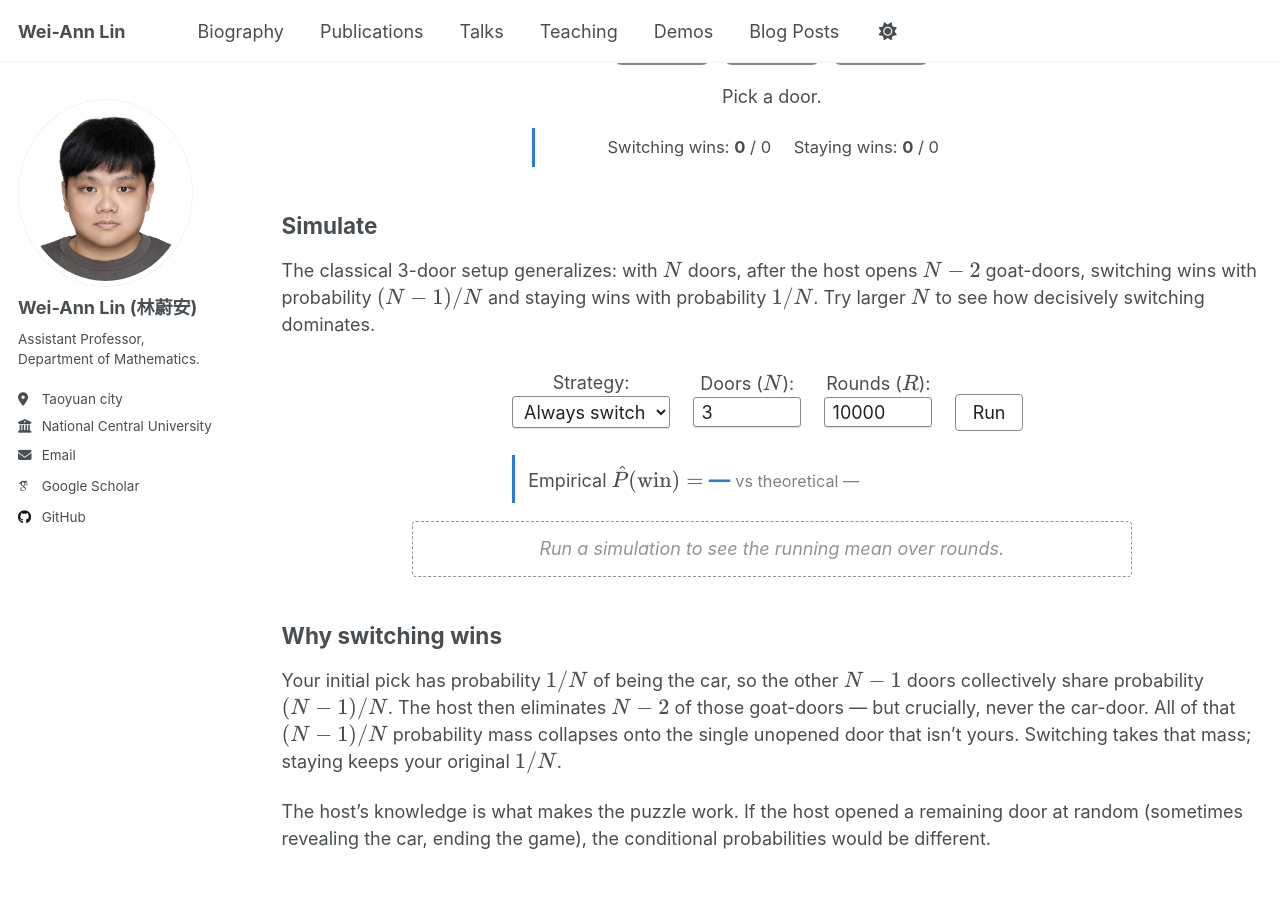
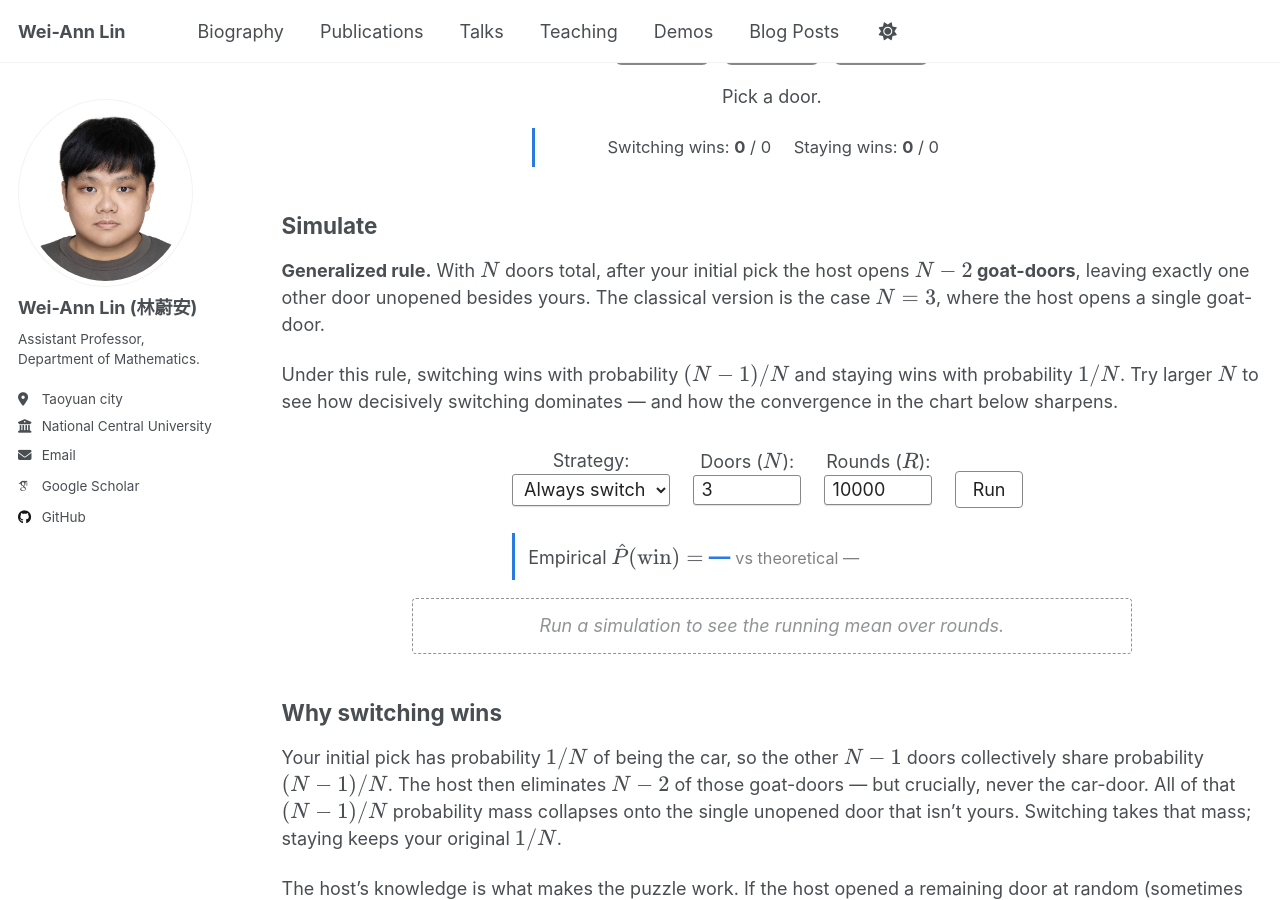
Before and after one commit to weiannlin/weiannlin.github.io, a Jekyll site: the page built from _pages/demos-monty-hall.md, in a window 1280 px wide and 900 px high, scrolled down 711 px. Built offline with Jekyll 4.4.1, drawn with Linux system fonts in a browser that asks for light colours; some web fonts are replaced.

Commit message:
make N-door extended rule explicit in Simulate section

```diff
--- a/_pages/demos-monty-hall.md
+++ b/_pages/demos-monty-hall.md
@@ -92,7 +92,9 @@ The intuition is genuinely hard. The game below lets you play your way to it; if
 
 ## Simulate
 
-The classical 3-door setup generalizes: with $N$ doors, after the host opens $N-2$ goat-doors, switching wins with probability $(N-1)/N$ and staying wins with probability $1/N$. Try larger $N$ to see how decisively switching dominates.
+**Generalized rule.** With $N$ doors total, after your initial pick the host opens **$N-2$ goat-doors**, leaving exactly one other door unopened besides yours. The classical version is the case $N = 3$, where the host opens a single goat-door.
+
+Under this rule, switching wins with probability $(N-1)/N$ and staying wins with probability $1/N$. Try larger $N$ to see how decisively switching dominates — and how the convergence in the chart below sharpens.
 
 <div class="mh-section mh-sim">
   <label>Strategy:
```
